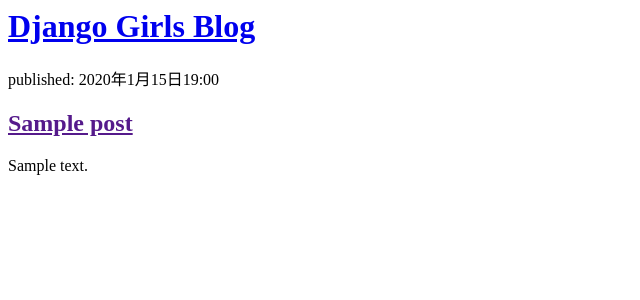
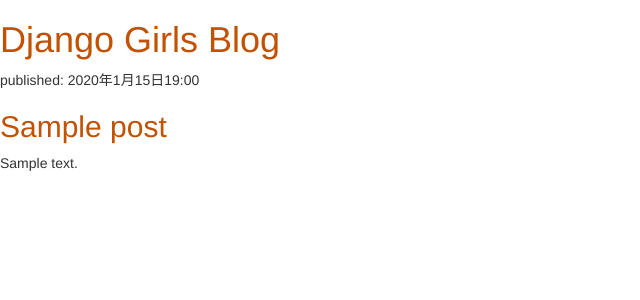
Before and after one commit to yusyuu/my-first-blog, a Django app: template blog/templates/blog/post_list.html in a window 1280 px wide. Shown: the top 300 px of the page, without its empty margins (0-640 px from the left). Run offline with Django 5.2, Linux system fonts and the light colour scheme; the template is opened without the code that fills it: values that come from a table or form of the project are taken from there, others are empty; tables that the repository leaves empty hold one stand-in row (values such as "Sample post"); some libraries are stand-ins or nearby versions.

Commit message:
20240325

```diff
--- /dev/null
+++ b/blog/static/css/blog.css
@@ -0,0 +1,3 @@
+h1 a, h2 a {
+    color: #C25100;
+}
--- a/blog/templates/blog/post_list.html
+++ b/blog/templates/blog/post_list.html
@@ -1,7 +1,11 @@
+{% load static %}
 <html>
     <head>
         <title>Django Girls blog</title>
-    </head>
+        <link rel="stylesheet" href="//maxcdn.bootstrapcdn.com/bootstrap/3.2.0/css/bootstrap.min.css">
+        <link rel="stylesheet" href="//maxcdn.bootstrapcdn.com/bootstrap/3.2.0/css/bootstrap-theme.min.css">
+        <link rel="stylesheet" href="{% static 'css/blog.css' %}">
+     </head>
     <body>
         <div>
             <h1><a href="/">Django Girls Blog</a></h1>
--- a/blog/views.py
+++ b/blog/views.py
@@ -3,5 +3,4 @@ from django.utils import timezone
 from .models import Post
 # Create your views here.
 def post_list(request):
-    posts = Post.objects.filter(published_date__lte=timezone.now()).order_by('published_date')
-    return render(request, 'blog/post_list.html', {'posts': posts})
+    return render(request, 'blog/post_list.html', {})
```
